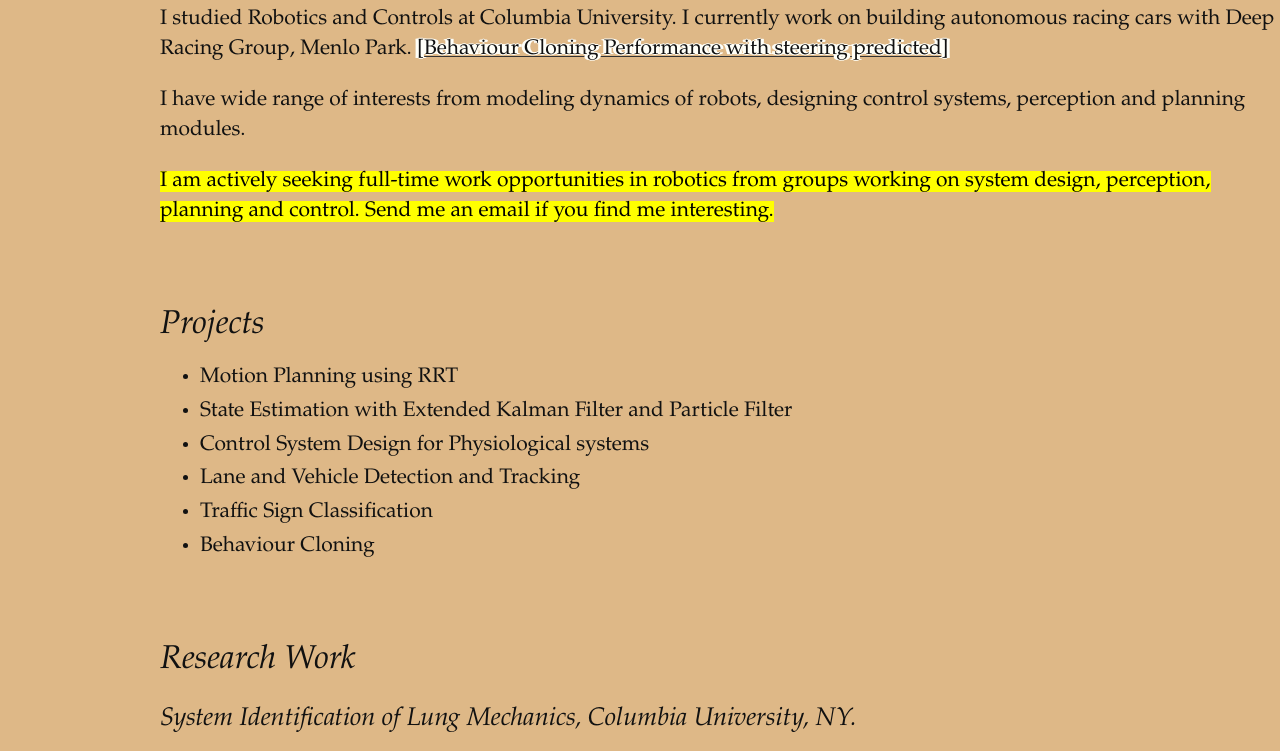
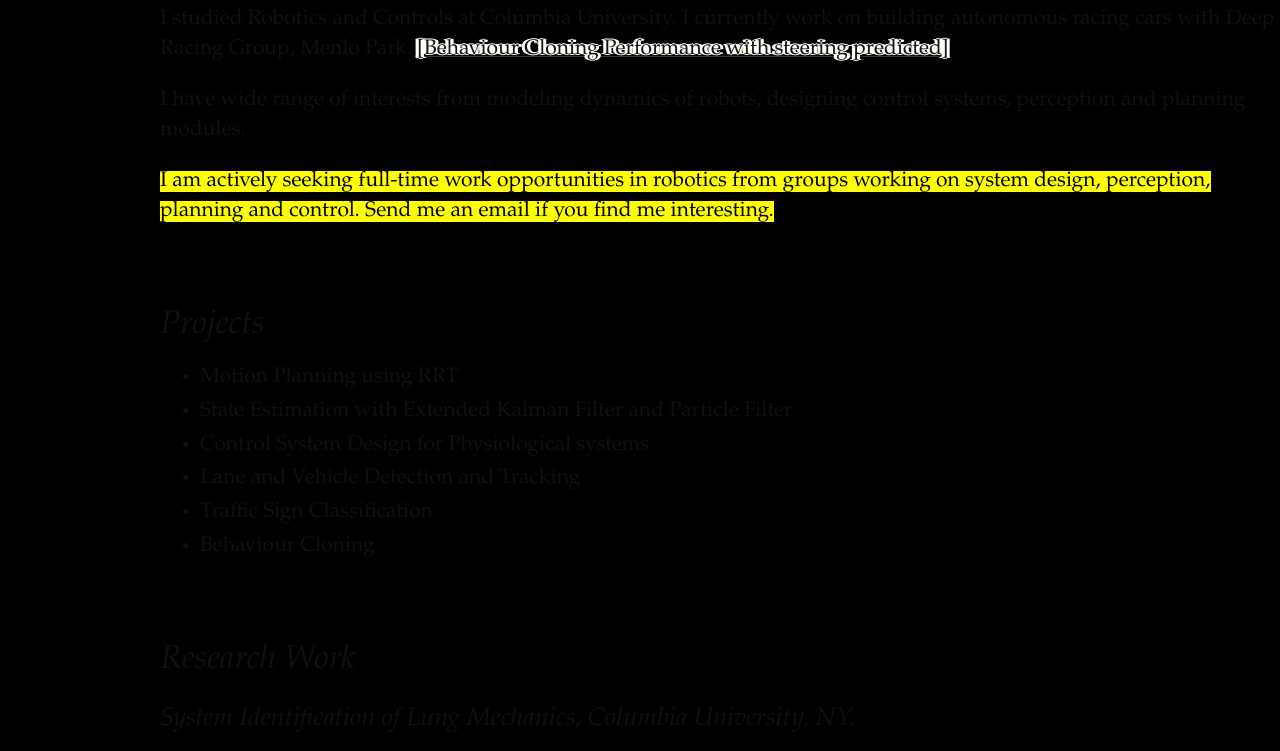
Before and after one commit to k-k-s/k-k-s.github.io, a plain HTML site: page index.html in a window 1280 px wide. Shown: the part 598-1349 px from the top of the page. Drawn offline with Linux system fonts and the light colour scheme; a web font is replaced by a local one.

Commit message:
Update index.html

```diff
--- a/index.html
+++ b/index.html
@@ -48,7 +48,7 @@
 
 </head>
 
-<body style="background-color: BurlyWood;">
+<body style="background-color: Black;">
   <article>
     <section>
       <div id='header-inner'>
```
